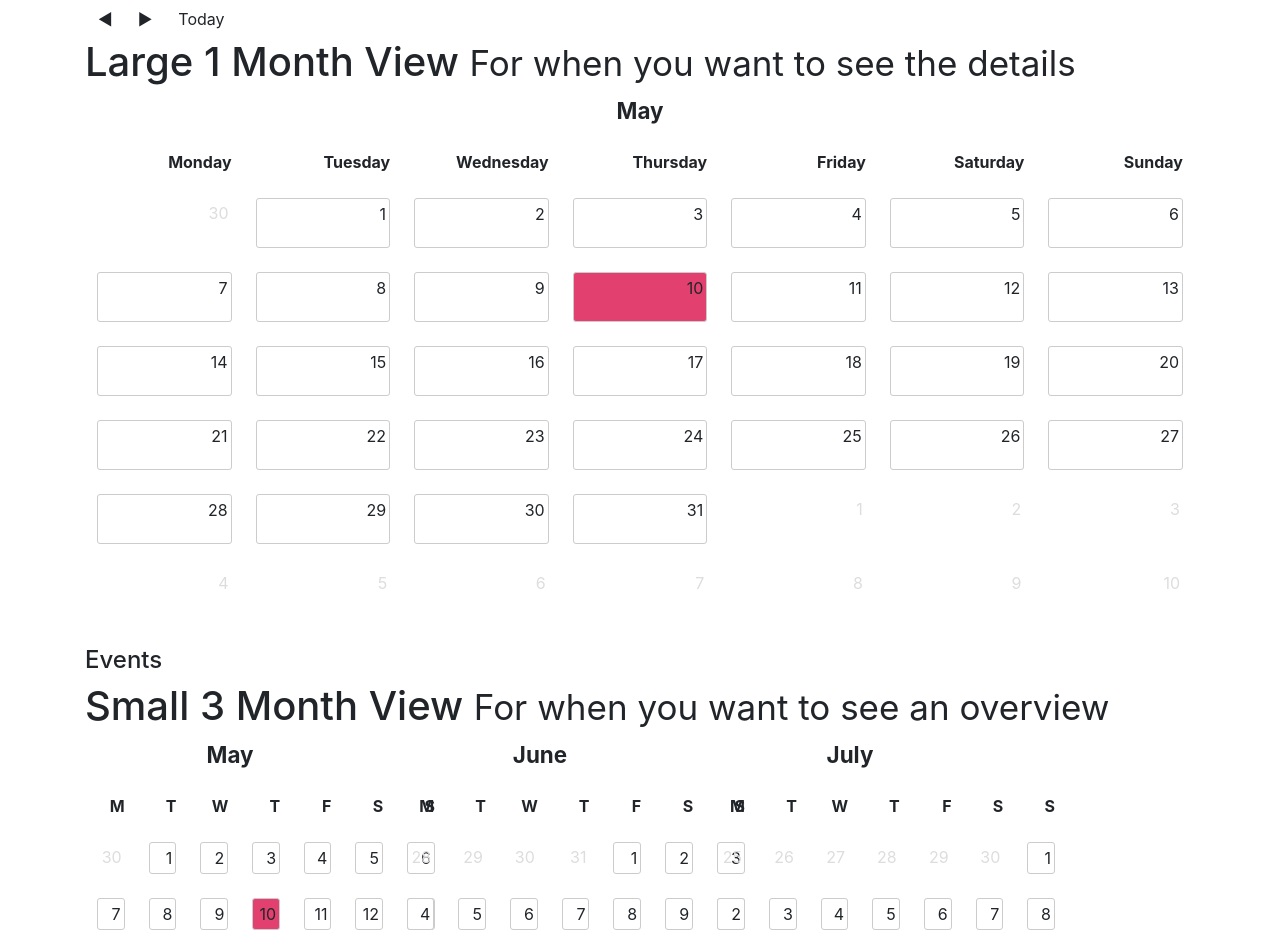
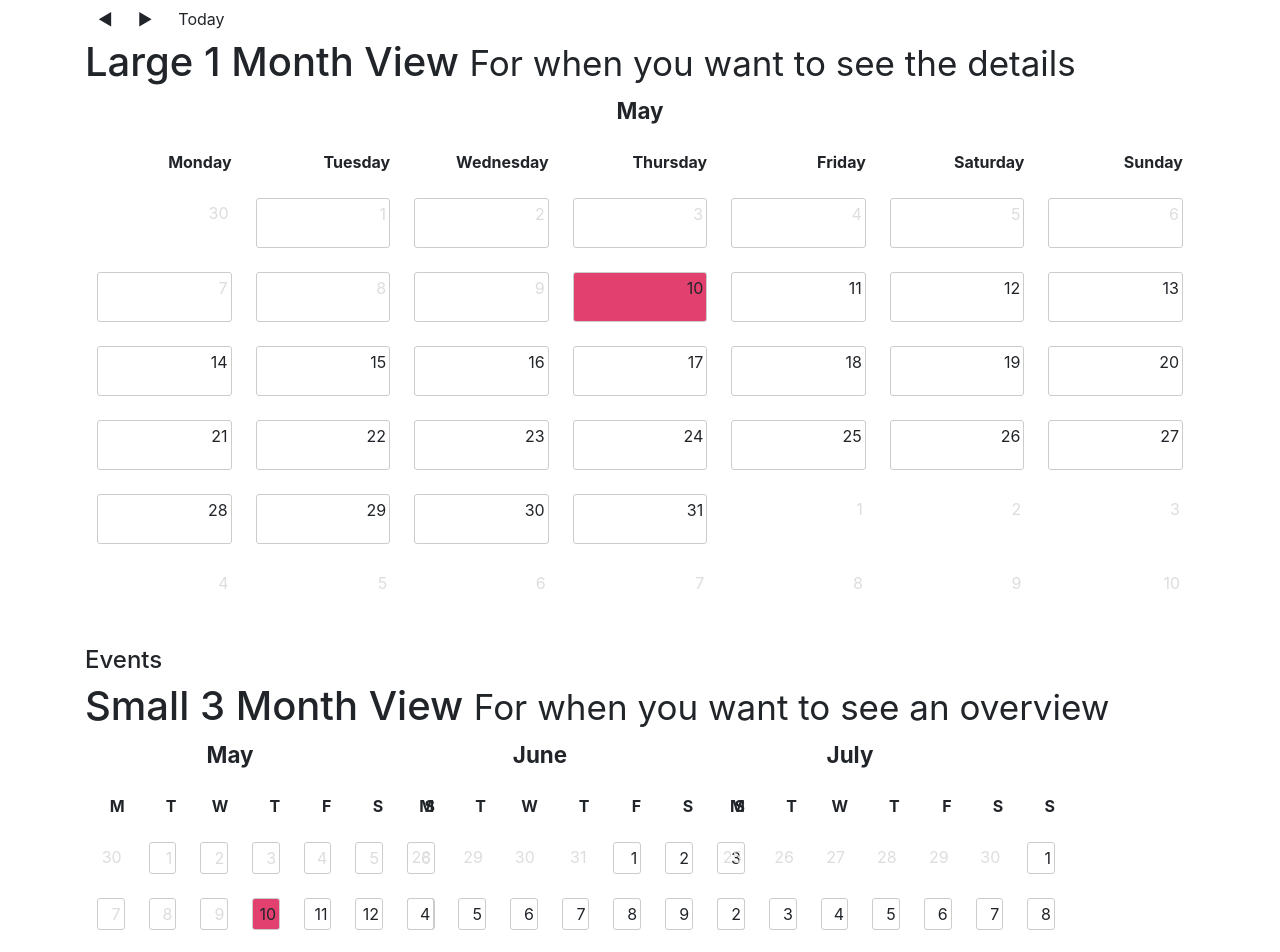
Before and after one commit to lucaspiller/kalendorius, a plain HTML site: page example/index.html in a window 1280 px wide. Shown: the top 952 px of the page. Drawn offline with nearby package versions, Linux system fonts and the light colour scheme.

Commit message:
Update examples for disabling dates in the past

```diff
--- a/example/index.html
+++ b/example/index.html
@@ -55,7 +55,8 @@
             var c1 = $('#c1').kalendorius({
               months: 1,
               tableClass: 'table',
-              monthClass: 'large-one'
+              monthClass: 'large-one',
+              disablePast: true
             });
             c1.onSelected = function() {
               logEventFired('#e1', 'selected', c1.getSelected());
@@ -88,7 +89,8 @@
               months: 3,
               tableClass: 'table',
               monthClass: 'small-three',
-              dayNames: ['M', 'T', 'W', 'T', 'F', 'S', 'S']
+              dayNames: ['M', 'T', 'W', 'T', 'F', 'S', 'S'],
+              disablePast: true
             });
             c2.onSelected = function() {
               logEventFired('#e2', 'selected', c2.getSelected());
--- a/example/kalendorius.css
+++ b/example/kalendorius.css
@@ -101,3 +101,8 @@
 .kal .table tbody tr td.date-current-month.date-hover span {
   background-color: #7F9EE0;
 }
+/* mark dates as hovered dark blue */
+.kal .table tbody tr td.date-current-month.date-past span {
+  color: #ddd;
+  cursor: default;
+}
```
